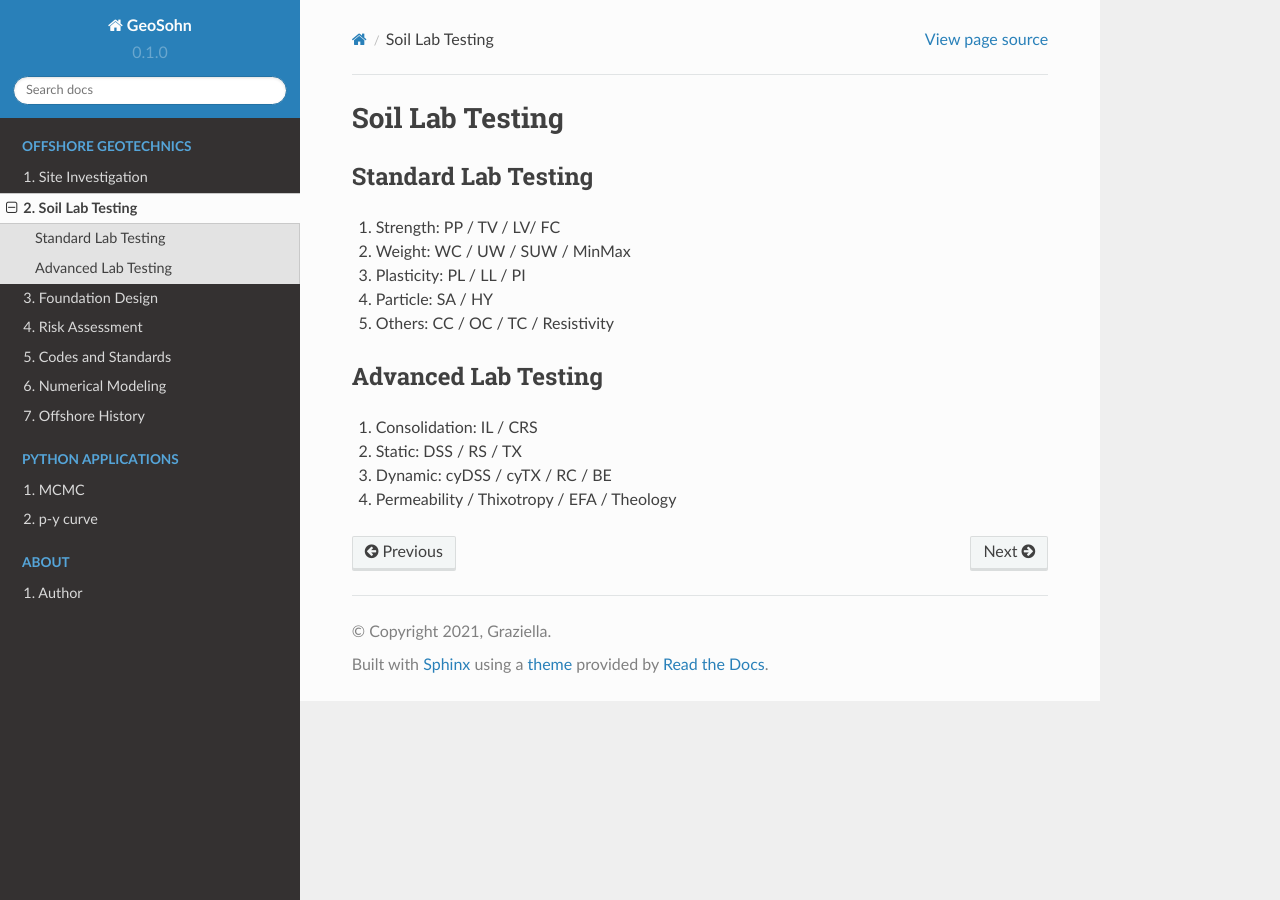
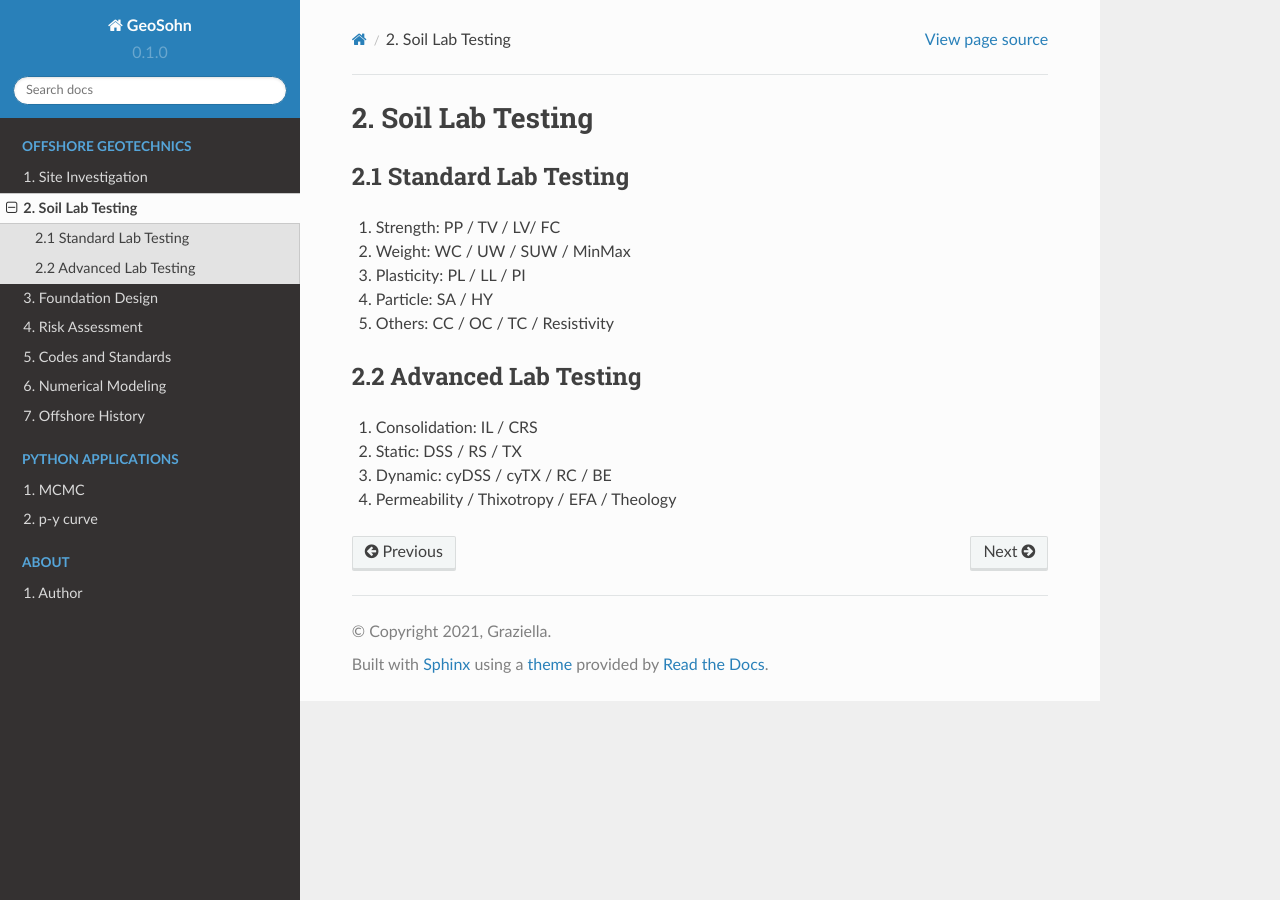
Before and after one commit to jrson11/GeoSohn, a Sphinx documentation site: the page built from docs/source/2-Soil_Lab_Testing.rst, in a window 1280 px wide. Built offline with Sphinx 7.4.7 and the Read the Docs theme 2.0.0, drawn with Linux system fonts in a browser that asks for light colours; pages that are not in the unit, such as notebooks, are missing from menus.

Commit message:
Update 2-Soil_Lab_Testing.rst

```diff
--- a/docs/source/2-Soil_Lab_Testing.rst
+++ b/docs/source/2-Soil_Lab_Testing.rst
@@ -1,8 +1,8 @@
-Soil Lab Testing
+2. Soil Lab Testing
 =================
 
 
-Standard Lab Testing
+2.1 Standard Lab Testing
 ---------------------
 1. Strength: PP / TV / LV/ FC
 2. Weight: WC / UW / SUW / MinMax
@@ -11,7 +11,7 @@ Standard Lab Testing
 5. Others: CC / OC / TC / Resistivity
 
 
-Advanced Lab Testing
+2.2 Advanced Lab Testing
 ---------------------
 
 1. Consolidation: IL / CRS
```
